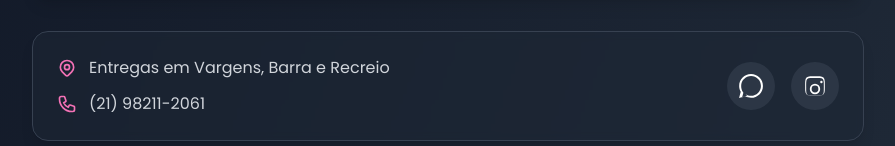
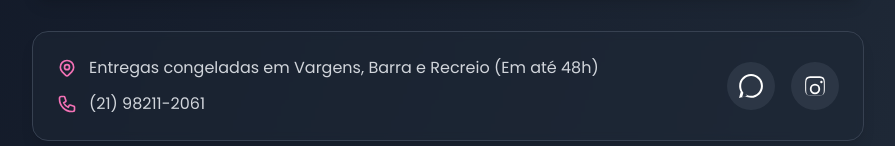
Before and after one commit to leonambrites/cardapioLebreOnline, a React (Vite) app: page / in a window 1280 px wide. Shown: the part 147-293 px from the top of the page, without its empty margins (192-1087 px from the left). Built offline with nearby package versions, Linux system fonts and the light colour scheme.

Commit message:
Update ContactInfo.tsx

```diff
--- a/components/ContactInfo.tsx
+++ b/components/ContactInfo.tsx
@@ -4,7 +4,7 @@ import Icon from './Icon';
 
 const ContactInfo: React.FC = () => {
   const infoItems = [
-    { icon: 'location', text: 'Entregas em Vargens, Barra e Recreio' },
+    { icon: 'location', text: 'Entregas congeladas em Vargens, Barra e Recreio (Em até 48h)' },
     { icon: 'phone', text: '(21) 98211-2061' },
   ];
 
```
